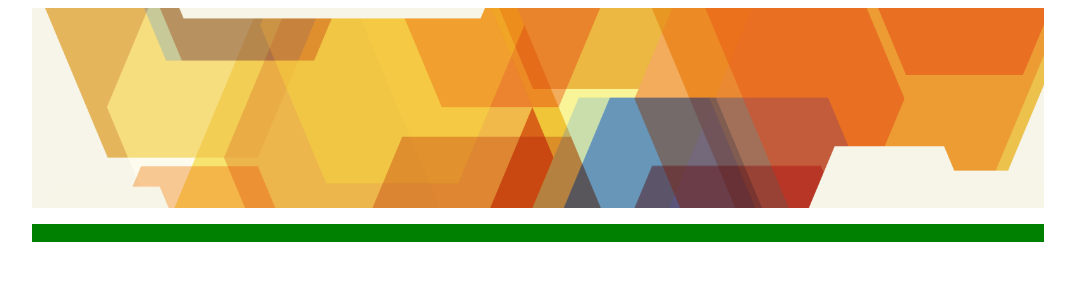
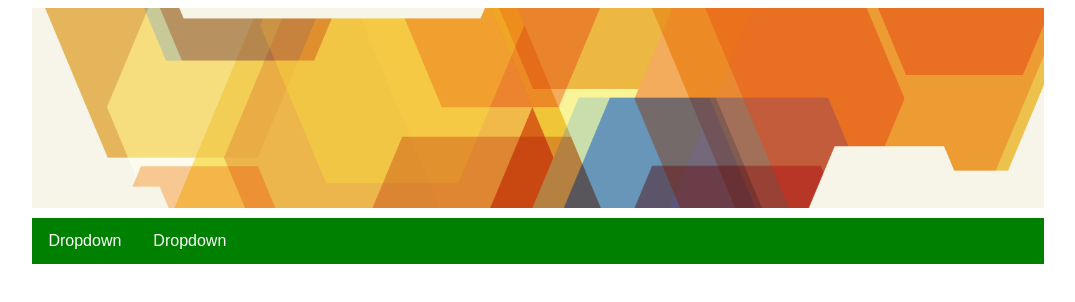
Before and after one commit to JensSchroeder/navigationbar, a plain HTML site: page index.html in a window 1280 px wide. Shown: the whole page, without its empty margins (102-1177 px from the left). Drawn offline with Linux system fonts and the light colour scheme.

Commit message:
added css styling

```diff
--- a/css/main.css
+++ b/css/main.css
@@ -13,21 +13,46 @@
 	height: 100%;
 }
 
-nav {
-	color :white;
+.navbar  {
+	font-family: Arial;
 	background-color: green;
+	overflow: hidden;
+
 }
 
-nav ul {
-	text-align: center ;
+.navbar div {
+    float: left;
+    font-size: 16px;
+    color: white;
+    text-align: center;
+    padding: 14px 16px;
+    text-decoration: none;
+    outline: none;
 }
 
-nav li {
-	display: inline-block;
+.dropdown {
+	overflow: hidden;
+	float: left;
 }
 
 .dropdown-content {
 	display : none;
+	text-align left;
+	z-index: 1;
+	position: absolute;
+	min-width: 120px
+	background-color: #f9f9f9;
+	box-shadow: 0px 8px 16px 0px rgba(0,0,0,0.2);
+	transition: display .25s ease-in-out;
+}
+
+.dropdown-content a{
+	text-align: left;
+	padding:12px 16px;
+	display: block;
+	float:none;
+	text-decoration: none;
+
 }
 
 .dropdown:hover .dropdown-content {
--- a/index.html
+++ b/index.html
@@ -14,18 +14,28 @@
 
 		</header>
 
-		<nav>
-			<ul id="">
-				<li class="dropdown">
+		<div class="navbar">
+				<div class="dropdown">
+				Dropdown
 					<div class="dropdown-content">
-						 <a href="#">Link 1</a>
-     					 <a href="#">Link 2</a>
-     					 <a href="#">Link 3</a>
+
+							 <a href="#">Link 1</a>
+	     					 <a href="#">Link 2</a>
+    	 					 <a href="#">Link 3</a>
+
 					</div>
-				</li>
-			</ul>
+				</div>
+				<div class="dropdown">
+				Dropdown
+					<div class="dropdown-content">
 
-		</nav>
+							 <a href="#">Link 1</a>
+	     					 <a href="#">Link 2</a>
+    	 					 <a href="#">Link 3</a>
+
+					</div>
+				</div>
+		</div>
 
 	</div>
 
```
